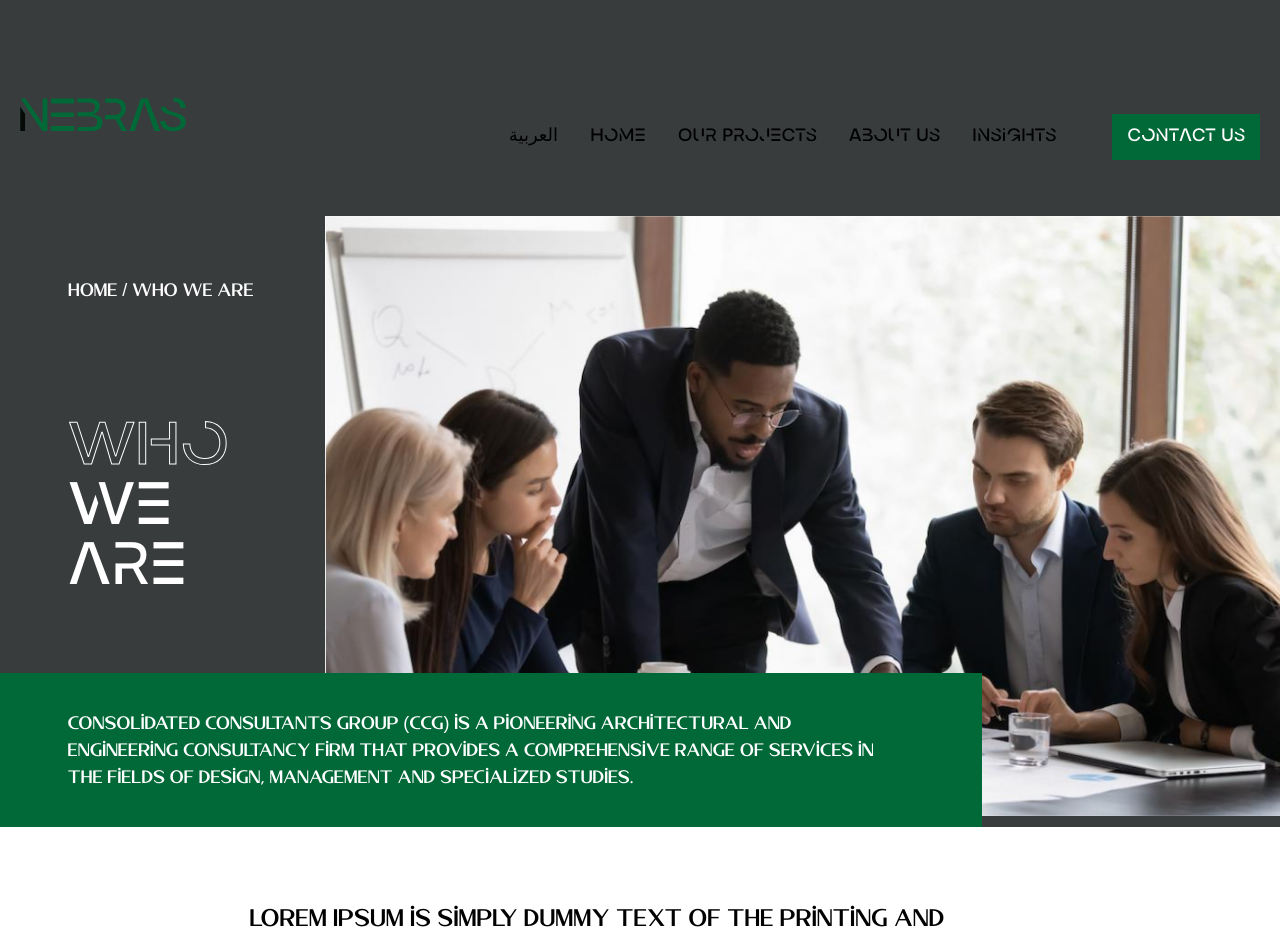
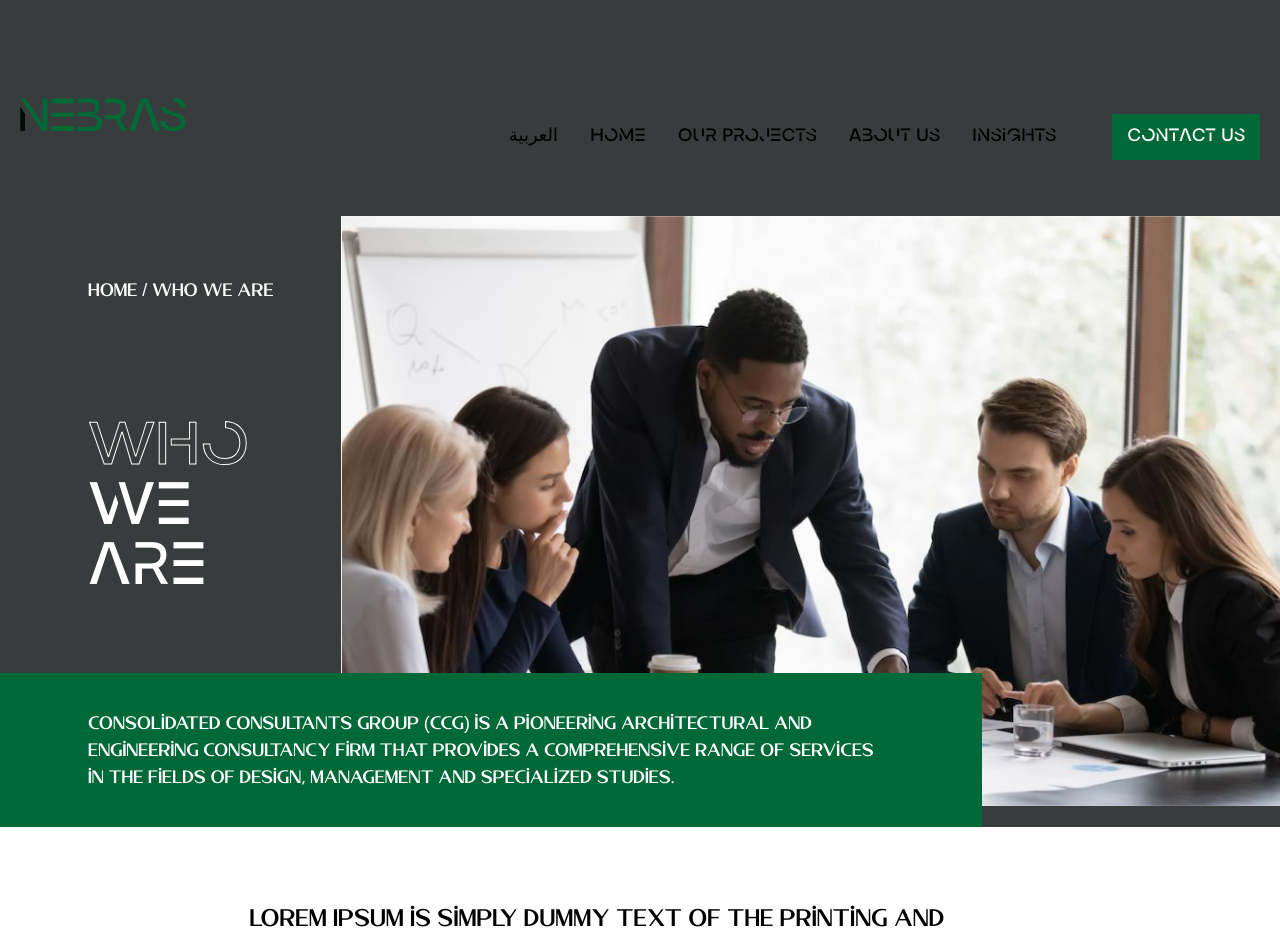
Before and after one commit to faheem-ul/Nebras, a React (Vite) app: page /about-us in a window 1280 px wide. Shown: the top 945 px of the page. Built offline with nearby package versions, Linux system fonts and the light colour scheme.

Commit message:
feat: About Us Page updated

```diff
--- a/src/pages/AboutUs/AboutUs.jsx
+++ b/src/pages/AboutUs/AboutUs.jsx
@@ -4,10 +4,10 @@ import MissionVission from './sections/MissionVission'
 
 const AboutUs = () => {
     return (
-        <main>
+        <>
             <HeroSection />
             <MissionVission />
-        </main>
+        </>
     )
 }
 
--- a/src/pages/AboutUs/sections/HeroSection.jsx
+++ b/src/pages/AboutUs/sections/HeroSection.jsx
@@ -10,7 +10,7 @@ const HeroSection = () => {
             <div className="relative flex flex-col md:flex-row items-start justify-between max-w-[1440px] mx-auto min-h-[400px] md:min-h-[611px]">
 
                 {/* Left Section (Text) */}
-                <div className="px-5 md:pl-[68px]">
+                <div className="px-5 md:pl-[88px]">
                     <Text className="text-sm md:text-[18px] text-white mt-6 md:mt-[61px]">
                         HOME / WHO WE ARE
                     </Text>
@@ -33,7 +33,7 @@ const HeroSection = () => {
                 </div>
 
                 {/* Bottom Description */}
-                <div className="bg-[#016938] text-white py-6 md:py-[36.75px] px-5 md:pl-[67.6px] md:pr-[102px] max-w-full md:max-w-[982px] relative md:absolute md:bottom-0 left-0">
+                <div className="bg-[#016938] text-white py-6 md:py-[36.75px] px-5 md:pl-[88px] md:pr-[102px] max-w-full md:max-w-[982px] relative md:absolute md:bottom-0 left-0">
                     <Text className="text-sm leading-6 md:text-[18px] md:leading-[27px]">
                         Consolidated Consultants Group (CCG) is a pioneering architectural and
                         engineering consultancy firm that provides a comprehensive range of
```
